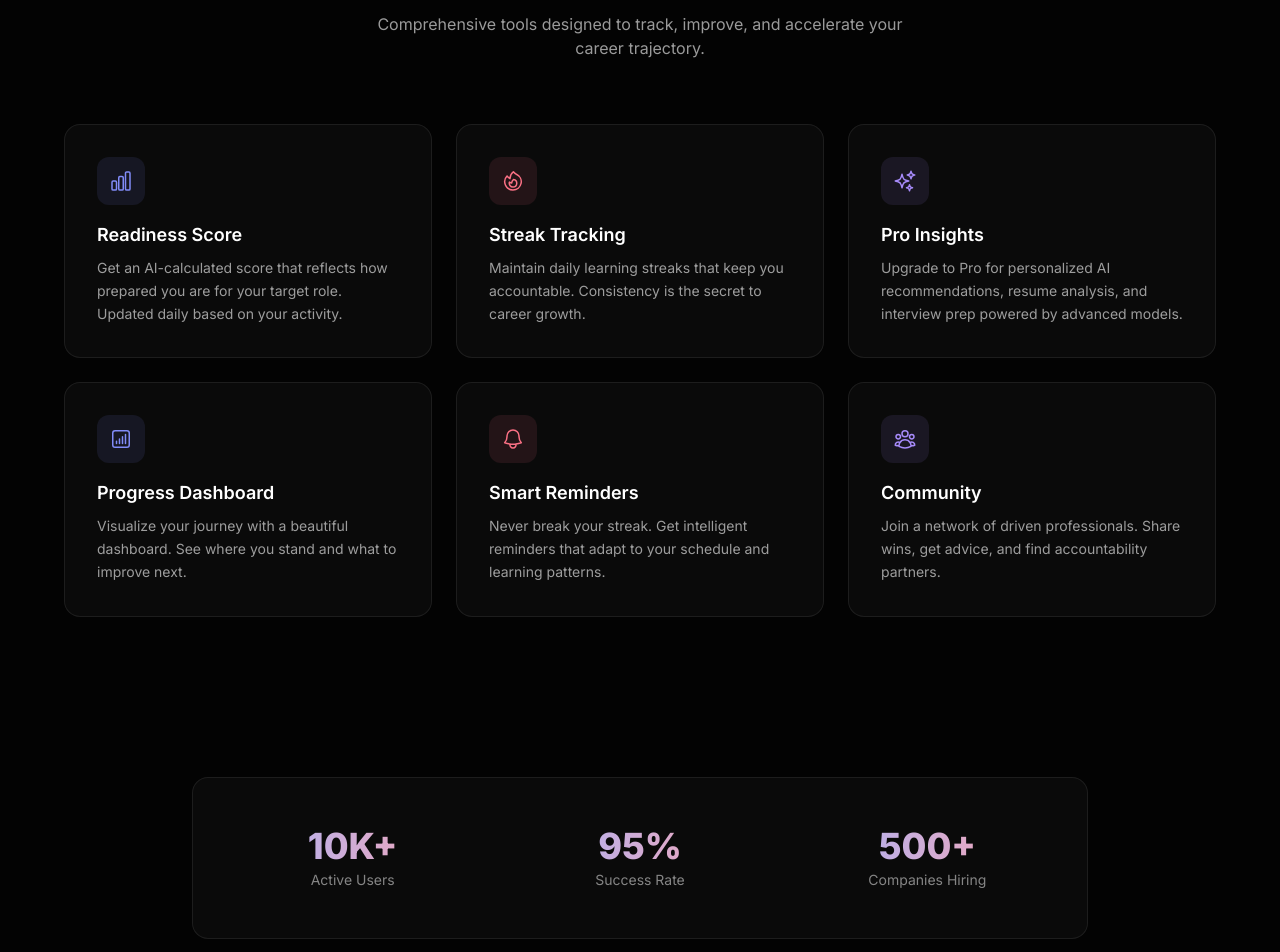
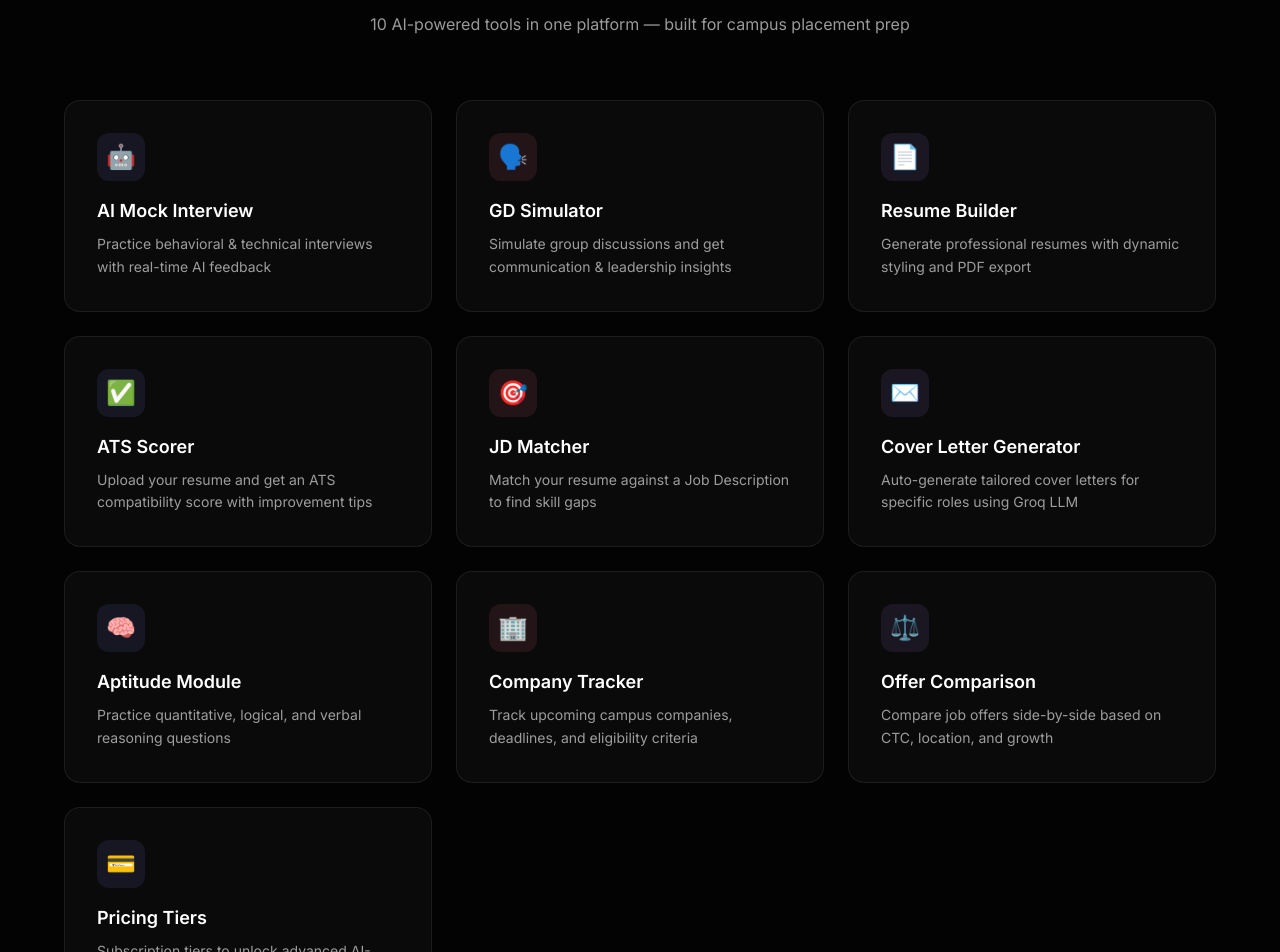
Before and after one commit to indoreshivam2006/CareerLaunch-AI-Placement-Platform, a Next.js app in the folder frontend/: page / in a window 1280 px wide. Shown: the part 940-1892 px from the top of the page. Built offline with nearby package versions, Linux system fonts and the light colour scheme; no server answers.

Commit message:
fix: improve landing page, remove placeholder metrics, update README

```diff
--- a/frontend/app/page.tsx
+++ b/frontend/app/page.tsx
@@ -24,17 +24,16 @@ export default function LandingPage() {
         title2="Career with Confidence"
       />
 
-      {/* Features section */}
+      {/* Features showcase section */}
       <section id="features" className="relative z-10 px-4 py-24">
         <div className="mx-auto max-w-6xl">
           <div className="mb-16 text-center">
             <h2 className="text-3xl font-bold sm:text-4xl text-white">
               Everything You Need to{" "}
-              <span className="bg-gradient-to-r from-indigo-300 to-rose-300 bg-clip-text text-transparent">Succeed</span>
+              <span className="bg-gradient-to-r from-indigo-300 to-rose-300 bg-clip-text text-transparent">Ace Placements</span>
             </h2>
             <p className="mx-auto mt-4 max-w-xl text-white/60">
-              Comprehensive tools designed to track, improve, and accelerate
-              your career trajectory.
+              10 AI-powered tools in one platform — built for campus placement prep
             </p>
           </div>
 
@@ -52,14 +51,14 @@ export default function LandingPage() {
                   className="rounded-2xl bg-white/[0.03] border border-white/[0.08] hover:bg-white/[0.06] transition-colors p-8 group"
                   style={{ animationDelay: `${idx * 100}ms` }}
                 >
-                  <div className={`mb-4 flex h-12 w-12 items-center justify-center rounded-xl ${colorClass}`}>
+                  <div className={`mb-4 flex h-12 w-12 items-center justify-center rounded-xl ${colorClass} text-2xl`}>
                     {feature.icon}
                   </div>
                   <h3 className="mb-2 text-lg font-semibold text-white">
                     {feature.title}
                   </h3>
                   <p className="text-sm leading-relaxed text-white/60">
-                    {feature.description}
+                    {feature.desc}
                   </p>
                 </div>
               );
@@ -68,33 +67,33 @@ export default function LandingPage() {
         </div>
       </section>
 
-      {/* Social proof / stats */}
+      {/* Honest stats / social proof */}
       <section className="relative z-10 px-4 py-16">
         <div className="mx-auto max-w-4xl">
           <div className="rounded-2xl bg-white/[0.03] border border-white/[0.08] px-8 py-12">
             <div className="grid gap-8 sm:grid-cols-3 text-center">
               <div>
                 <div className="text-4xl font-extrabold bg-gradient-to-r from-indigo-300 to-rose-300 bg-clip-text text-transparent">
-                  10K+
+                  10+
                 </div>
                 <div className="mt-1 text-sm text-white/50">
-                  Active Users
+                  AI-Powered Features
                 </div>
               </div>
               <div>
                 <div className="text-4xl font-extrabold bg-gradient-to-r from-indigo-300 to-rose-300 bg-clip-text text-transparent">
-                  95%
+                  IIT Ropar
                 </div>
                 <div className="mt-1 text-sm text-white/50">
-                  Success Rate
+                  Adivya 2.0 Hackathon
                 </div>
               </div>
               <div>
                 <div className="text-4xl font-extrabold bg-gradient-to-r from-indigo-300 to-rose-300 bg-clip-text text-transparent">
-                  500+
+                  Groq LLM
                 </div>
                 <div className="mt-1 text-sm text-white/50">
-                  Companies Hiring
+                  Lightning-Fast AI Engine
                 </div>
               </div>
             </div>
@@ -114,65 +113,14 @@ export default function LandingPage() {
 
 /* ------- Feature data ------- */
 const features = [
-  {
-    title: "Readiness Score",
-    description:
-      "Get an AI-calculated score that reflects how prepared you are for your target role. Updated daily based on your activity.",
-    icon: (
-      <svg className="h-6 w-6" fill="none" viewBox="0 0 24 24" stroke="currentColor" strokeWidth={1.5}>
-        <path strokeLinecap="round" strokeLinejoin="round" d="M3 13.125C3 12.504 3.504 12 4.125 12h2.25c.621 0 1.125.504 1.125 1.125v6.75C7.5 20.496 6.996 21 6.375 21h-2.25A1.125 1.125 0 0 1 3 19.875v-6.75ZM9.75 8.625c0-.621.504-1.125 1.125-1.125h2.25c.621 0 1.125.504 1.125 1.125v11.25c0 .621-.504 1.125-1.125 1.125h-2.25a1.125 1.125 0 0 1-1.125-1.125V8.625ZM16.5 4.125c0-.621.504-1.125 1.125-1.125h2.25C20.496 3 21 3.504 21 4.125v15.75c0 .621-.504 1.125-1.125 1.125h-2.25a1.125 1.125 0 0 1-1.125-1.125V4.125Z" />
-      </svg>
-    ),
-  },
-  {
-    title: "Streak Tracking",
-    description:
-      "Maintain daily learning streaks that keep you accountable. Consistency is the secret to career growth.",
-    icon: (
-      <svg className="h-6 w-6" fill="none" viewBox="0 0 24 24" stroke="currentColor" strokeWidth={1.5}>
-        <path strokeLinecap="round" strokeLinejoin="round" d="M15.362 5.214A8.252 8.252 0 0 1 12 21 8.25 8.25 0 0 1 6.038 7.047 8.287 8.287 0 0 0 9 9.601a8.983 8.983 0 0 1 3.361-6.867 8.21 8.21 0 0 0 3 2.48Z" />
-        <path strokeLinecap="round" strokeLinejoin="round" d="M12 18a3.75 3.75 0 0 0 .495-7.468 5.99 5.99 0 0 0-1.925 3.547 5.975 5.975 0 0 1-2.133-1.001A3.75 3.75 0 0 0 12 18Z" />
-      </svg>
-    ),
-  },
-  {
-    title: "Pro Insights",
-    description:
-      "Upgrade to Pro for personalized AI recommendations, resume analysis, and interview prep powered by advanced models.",
-    icon: (
-      <svg className="h-6 w-6" fill="none" viewBox="0 0 24 24" stroke="currentColor" strokeWidth={1.5}>
-        <path strokeLinecap="round" strokeLinejoin="round" d="M9.813 15.904 9 18.75l-.813-2.846a4.5 4.5 0 0 0-3.09-3.09L2.25 12l2.846-.813a4.5 4.5 0 0 0 3.09-3.09L9 5.25l.813 2.846a4.5 4.5 0 0 0 3.09 3.09L15.75 12l-2.846.813a4.5 4.5 0 0 0-3.09 3.09ZM18.259 8.715 18 9.75l-.259-1.035a3.375 3.375 0 0 0-2.455-2.456L14.25 6l1.036-.259a3.375 3.375 0 0 0 2.455-2.456L18 2.25l.259 1.035a3.375 3.375 0 0 0 2.455 2.456L21.75 6l-1.036.259a3.375 3.375 0 0 0-2.455 2.456ZM16.894 20.567 16.5 21.75l-.394-1.183a2.25 2.25 0 0 0-1.423-1.423L13.5 18.75l1.183-.394a2.25 2.25 0 0 0 1.423-1.423l.394-1.183.394 1.183a2.25 2.25 0 0 0 1.423 1.423l1.183.394-1.183.394a2.25 2.25 0 0 0-1.423 1.423Z" />
-      </svg>
-    ),
-  },
-  {
-    title: "Progress Dashboard",
-    description:
-      "Visualize your journey with a beautiful dashboard. See where you stand and what to improve next.",
-    icon: (
-      <svg className="h-6 w-6" fill="none" viewBox="0 0 24 24" stroke="currentColor" strokeWidth={1.5}>
-        <path strokeLinecap="round" strokeLinejoin="round" d="M7.5 14.25v2.25m3-4.5v4.5m3-6.75v6.75m3-9v9M6 20.25h12A2.25 2.25 0 0 0 20.25 18V6A2.25 2.25 0 0 0 18 3.75H6A2.25 2.25 0 0 0 3.75 6v12A2.25 2.25 0 0 0 6 20.25Z" />
-      </svg>
-    ),
-  },
-  {
-    title: "Smart Reminders",
-    description:
-      "Never break your streak. Get intelligent reminders that adapt to your schedule and learning patterns.",
-    icon: (
-      <svg className="h-6 w-6" fill="none" viewBox="0 0 24 24" stroke="currentColor" strokeWidth={1.5}>
-        <path strokeLinecap="round" strokeLinejoin="round" d="M14.857 17.082a23.848 23.848 0 0 0 5.454-1.31A8.967 8.967 0 0 1 18 9.75V9A6 6 0 0 0 6 9v.75a8.967 8.967 0 0 1-2.312 6.022c1.733.64 3.56 1.085 5.455 1.31m5.714 0a24.255 24.255 0 0 1-5.714 0m5.714 0a3 3 0 1 1-5.714 0" />
-      </svg>
-    ),
-  },
-  {
-    title: "Community",
-    description:
-      "Join a network of driven professionals. Share wins, get advice, and find accountability partners.",
-    icon: (
-      <svg className="h-6 w-6" fill="none" viewBox="0 0 24 24" stroke="currentColor" strokeWidth={1.5}>
-        <path strokeLinecap="round" strokeLinejoin="round" d="M18 18.72a9.094 9.094 0 0 0 3.741-.479 3 3 0 0 0-4.682-2.72m.94 3.198.001.031c0 .225-.012.447-.037.666A11.944 11.944 0 0 1 12 21c-2.17 0-4.207-.576-5.963-1.584A6.062 6.062 0 0 1 6 18.719m12 0a5.971 5.971 0 0 0-.941-3.197m0 0A5.995 5.995 0 0 0 12 12.75a5.995 5.995 0 0 0-5.058 2.772m0 0a3 3 0 0 0-4.681 2.72 8.986 8.986 0 0 0 3.74.479m.94-3.197a5.971 5.971 0 0 0-.94 3.197M15 6.75a3 3 0 1 1-6 0 3 3 0 0 1 6 0Zm6 3a2.25 2.25 0 1 1-4.5 0 2.25 2.25 0 0 1 4.5 0Zm-13.5 0a2.25 2.25 0 1 1-4.5 0 2.25 2.25 0 0 1 4.5 0Z" />
-      </svg>
-    ),
-  },
+  { icon: "🤖", title: "AI Mock Interview", desc: "Practice behavioral & technical interviews with real-time AI feedback" },
+  { icon: "🗣️", title: "GD Simulator", desc: "Simulate group discussions and get communication & leadership insights" },
+  { icon: "📄", title: "Resume Builder", desc: "Generate professional resumes with dynamic styling and PDF export" },
+  { icon: "✅", title: "ATS Scorer", desc: "Upload your resume and get an ATS compatibility score with improvement tips" },
+  { icon: "🎯", title: "JD Matcher", desc: "Match your resume against a Job Description to find skill gaps" },
+  { icon: "✉️", title: "Cover Letter Generator", desc: "Auto-generate tailored cover letters for specific roles using Groq LLM" },
+  { icon: "🧠", title: "Aptitude Module", desc: "Practice quantitative, logical, and verbal reasoning questions" },
+  { icon: "🏢", title: "Company Tracker", desc: "Track upcoming campus companies, deadlines, and eligibility criteria" },
+  { icon: "⚖️", title: "Offer Comparison", desc: "Compare job offers side-by-side based on CTC, location, and growth" },
+  { icon: "💳", title: "Pricing Tiers", desc: "Subscription tiers to unlock advanced AI-powered premium features" },
 ];
--- a/frontend/components/ui/shape-landing-hero.tsx
+++ b/frontend/components/ui/shape-landing-hero.tsx
@@ -122,6 +122,19 @@ function HeroContent({
         to land your next role. Built for ambitious professionals who refuse
         to settle.
       </motion.p>
+
+      {/* Hackathon badge */}
+      <motion.div
+        custom={2.5}
+        variants={fadeUpVariants}
+        initial="hidden"
+        animate="visible"
+        className="mt-6 flex justify-center"
+      >
+        <span className="inline-flex items-center gap-2 rounded-full border border-white/[0.12] bg-white/[0.04] px-5 py-2 text-sm text-white/70 backdrop-blur-sm">
+          🏆 Built at Adivya 2.0 Hackathon · IIT Ropar
+        </span>
+      </motion.div>
 
       {/* CTA buttons */}
       <motion.div
```
Also changed, not shown: 1 other file (tests, documents, lock files or other folders).
